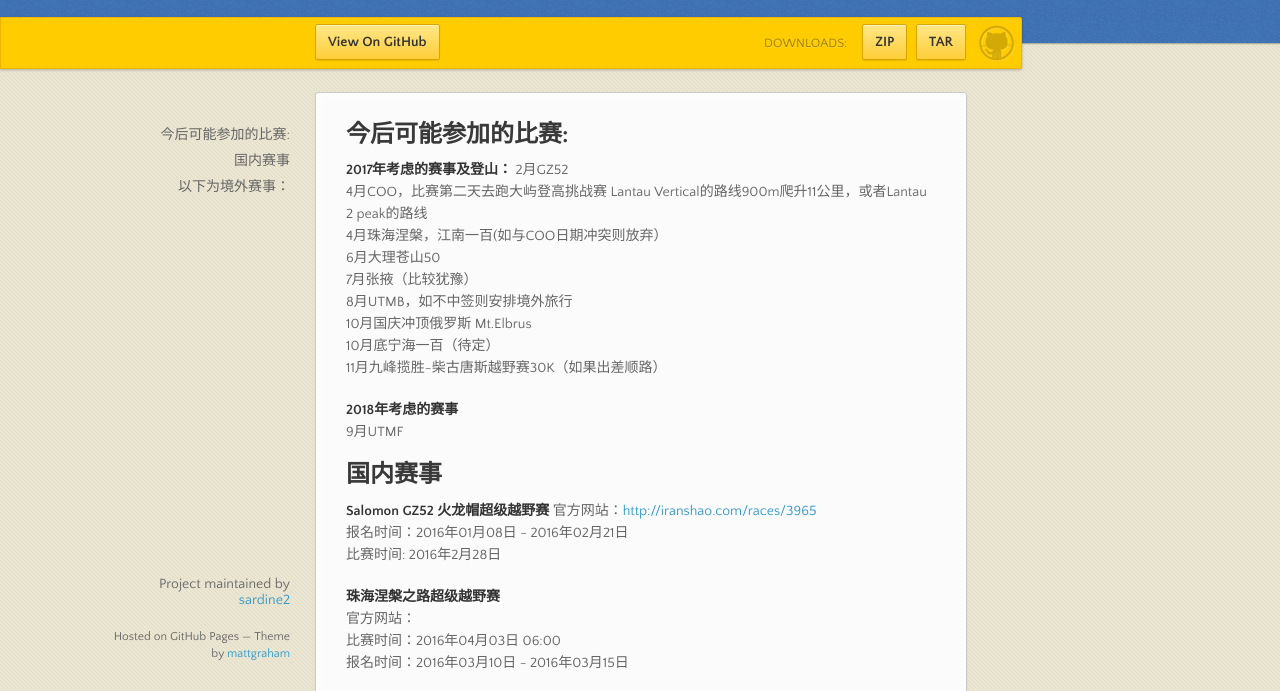
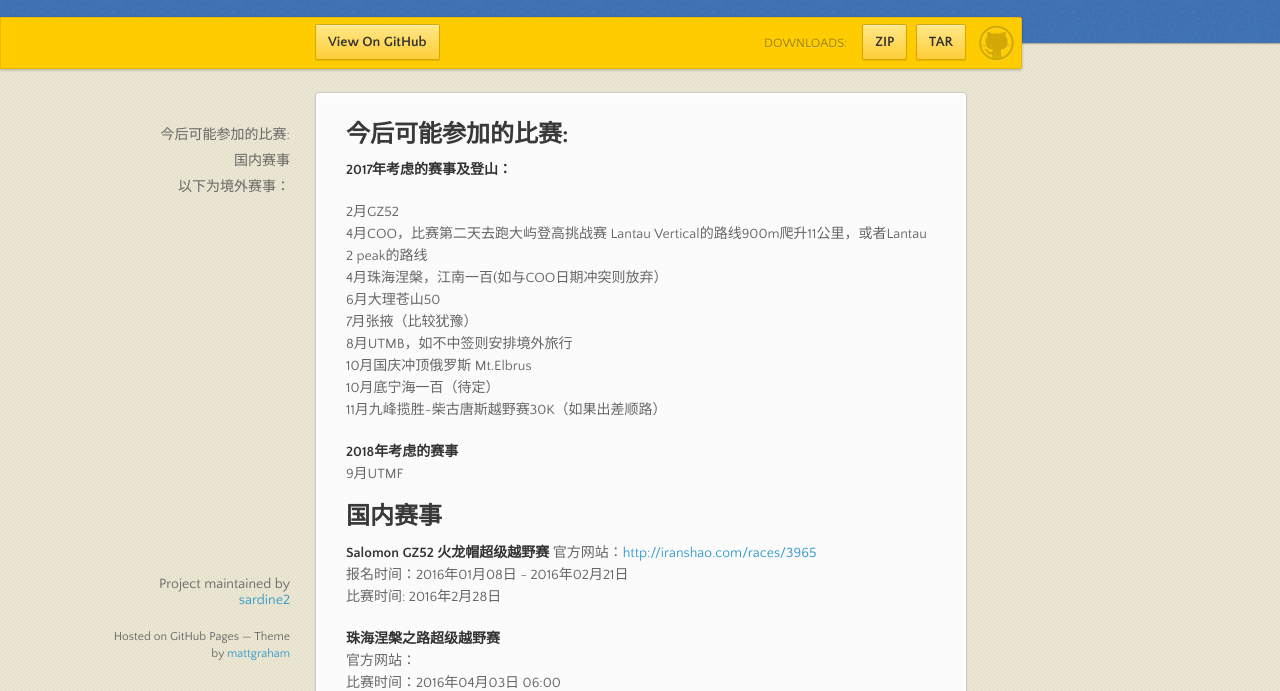
Before and after one commit to sardine2/races, a plain HTML site: page index.html in a window 1280 px wide. Shown: the part 98-789 px from the top of the page. Drawn offline with nearby package versions, Linux system fonts and the light colour scheme.

```diff
--- a/index.html
+++ b/index.html
@@ -42,8 +42,9 @@
         <h2>
 <a id="今后可能参加的比赛" class="anchor" href="#%E4%BB%8A%E5%90%8E%E5%8F%AF%E8%83%BD%E5%8F%82%E5%8A%A0%E7%9A%84%E6%AF%94%E8%B5%9B" aria-hidden="true"><span aria-hidden="true" class="octicon octicon-link"></span></a>今后可能参加的比赛:</h2>
 
-<p><strong>2017年考虑的赛事及登山：</strong>
-2月GZ52<br>
+<p><strong>2017年考虑的赛事及登山：</strong></p>
+
+<p>2月GZ52<br>
 4月COO，比赛第二天去跑大屿登高挑战赛 Lantau Vertical的路线900m爬升11公里，或者Lantau 2 peak的路线<br>
 4月珠海涅槃，江南一百(如与COO日期冲突则放弃）<br>
 6月大理苍山50<br>
```
Also changed, not shown: params.json (+1 -1 lines).
